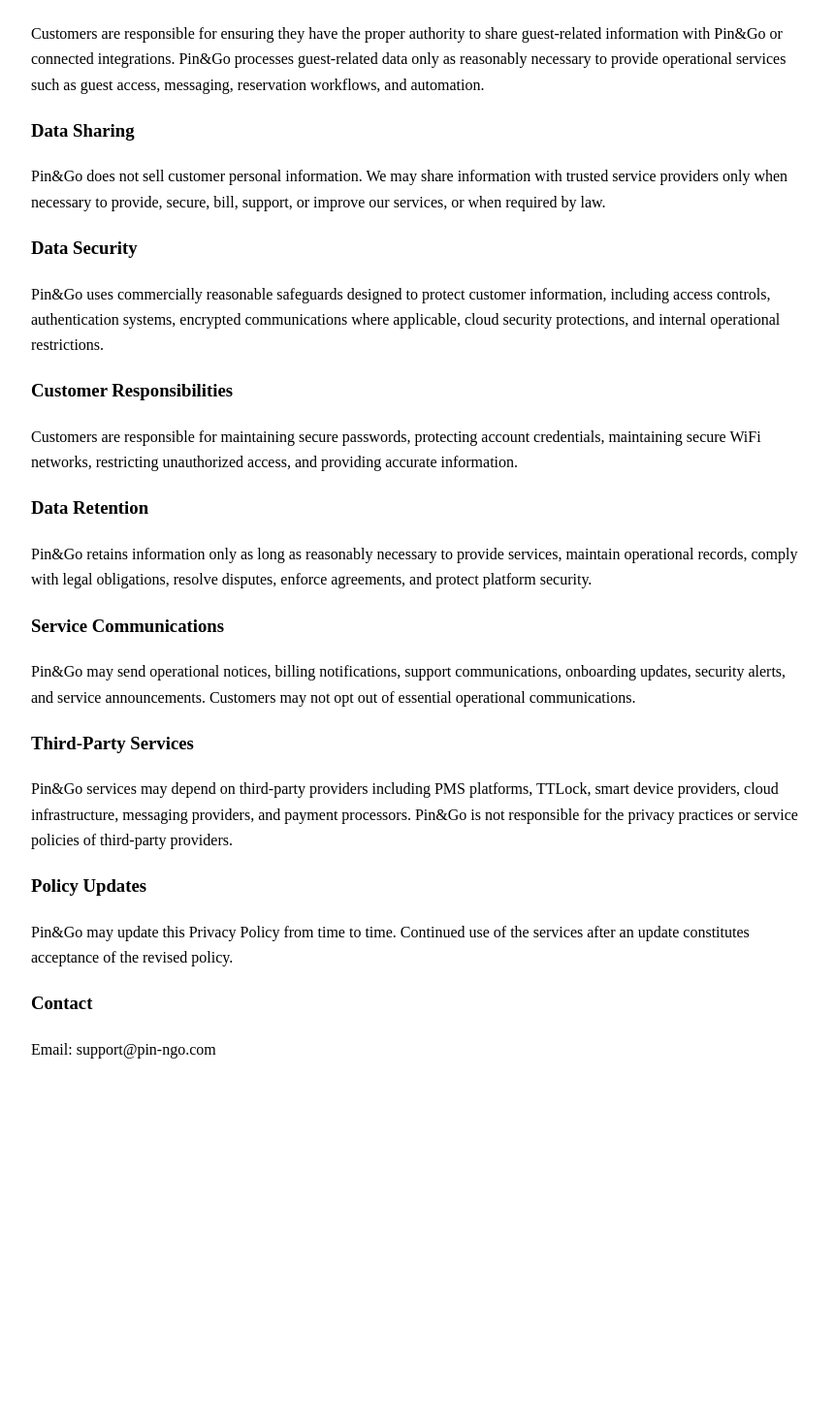
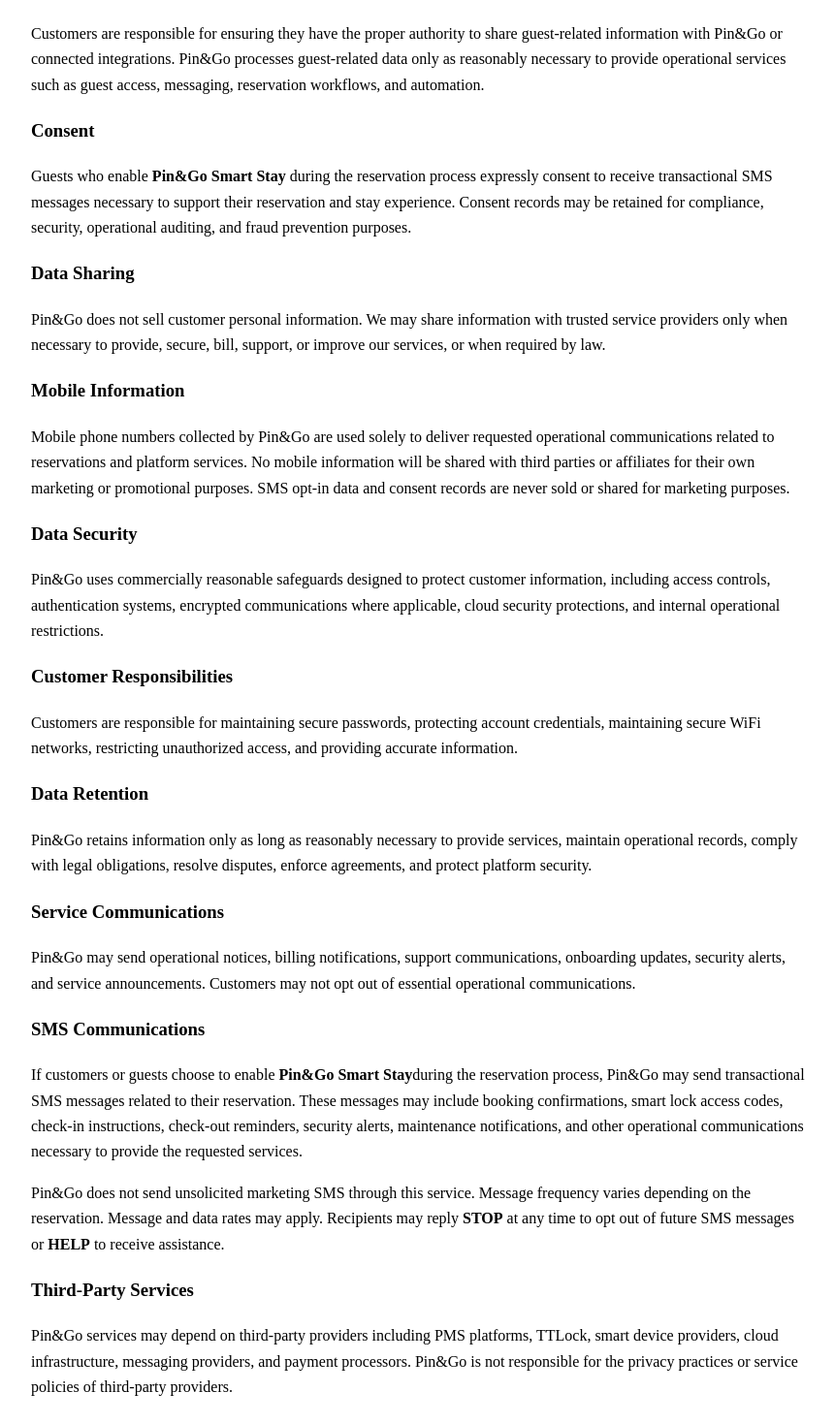
Before and after one commit to freddiefernandezmaysonet-netizen/pin-go-dashboard, a React (Vite) app: page /legal/privacy in a window 1280 px wide. Shown: the part 760-2229 px from the top of the page at 97% size, without its empty margins (208-1069 px from the left). Before the commit the page ends 1900 px from the top, so only its background shows below. Built offline with nearby package versions, Linux system fonts and the light colour scheme; no server answers.

Commit message:
Add booking legal links and SMS policy terms

```diff
--- a/src/pages/PrivacyPage.tsx
+++ b/src/pages/PrivacyPage.tsx
@@ -56,6 +56,14 @@ export default function PrivacyPage() {
         messaging, reservation workflows, and automation.
       </p>
 
+      <h3>Consent</h3>
+<p>
+  Guests who enable <strong>Pin&amp;Go Smart Stay</strong> during the reservation
+  process expressly consent to receive transactional SMS messages necessary to
+  support their reservation and stay experience. Consent records may be retained
+  for compliance, security, operational auditing, and fraud prevention purposes.
+</p>
+
       <h3>Data Sharing</h3>
       <p>
         Pin&amp;Go does not sell customer personal information. We may share
@@ -63,6 +71,15 @@ export default function PrivacyPage() {
         provide, secure, bill, support, or improve our services, or when required
         by law.
       </p>
+
+      <h3>Mobile Information</h3>
+<p>
+  Mobile phone numbers collected by Pin&amp;Go are used solely to deliver
+  requested operational communications related to reservations and platform
+  services. No mobile information will be shared with third parties or affiliates
+  for their own marketing or promotional purposes. SMS opt-in data and consent
+  records are never sold or shared for marketing purposes.
+</p>
 
       <h3>Data Security</h3>
       <p>
@@ -95,6 +112,23 @@ export default function PrivacyPage() {
         communications.
       </p>
 
+      <h3>SMS Communications</h3>
+<p>
+  If customers or guests choose to enable <strong>Pin&amp;Go Smart Stay</strong>
+  during the reservation process, Pin&amp;Go may send transactional SMS messages
+  related to their reservation. These messages may include booking confirmations,
+  smart lock access codes, check-in instructions, check-out reminders, security
+  alerts, maintenance notifications, and other operational communications
+  necessary to provide the requested services.
+</p>
+
+<p>
+  Pin&amp;Go does not send unsolicited marketing SMS through this service.
+  Message frequency varies depending on the reservation. Message and data rates
+  may apply. Recipients may reply <strong>STOP</strong> at any time to opt out
+  of future SMS messages or <strong>HELP</strong> to receive assistance.
+</p>
+
       <h3>Third-Party Services</h3>
       <p>
         Pin&amp;Go services may depend on third-party providers including PMS
@@ -110,9 +144,17 @@ export default function PrivacyPage() {
         use of the services after an update constitutes acceptance of the
         revised policy.
       </p>
+<h3>Contact</h3>
 
-      <h3>Contact</h3>
-      <p>Email: support@pin-ngo.com</p>
+<p>
+  Email: support@pin-ngo.com
+</p>
+
+<p>
+  For SMS support, reply <strong>HELP</strong> to any Pin&amp;Go message or
+  contact us at support@pin-ngo.com.
+</p>
+
     </div>
   );
 }
--- a/src/pages/TermsPage.tsx
+++ b/src/pages/TermsPage.tsx
@@ -76,6 +76,24 @@ export default function TermsPage() {
         modifications, and comply with all applicable laws.
       </p>
 
+      <h3>Pin&amp;Go Smart Stay Notifications</h3>
+<p>
+  Guests who choose to enable <strong>Pin&amp;Go Smart Stay</strong> during the
+  reservation process consent to receive transactional communications related to
+  their stay. These communications may include reservation confirmations,
+  check-in instructions, smart lock access codes, check-out reminders, security
+  alerts, maintenance notifications, and other operational messages necessary
+  to provide the requested services.
+</p>
+
+<p>
+  Pin&amp;Go Smart Stay is intended solely for operational communications and
+  is not used to deliver unsolicited marketing messages. Message frequency
+  varies depending on the reservation. Message and data rates may apply.
+  Recipients may reply <strong>STOP</strong> to opt out of future SMS messages
+  or <strong>HELP</strong> for assistance.
+</p>
+
       <h3>Third-Party Services</h3>
       <p>
         Pin&amp;Go services may depend on third-party providers such as TTLock,
@@ -100,7 +118,15 @@ export default function TermsPage() {
       </p>
 
       <h3>Contact</h3>
-      <p>Email: support@pin-ngo.com</p>
+
+<p>Email: support@pin-ngo.com</p>
+
+<p>
+  For questions regarding Pin&amp;Go Smart Stay notifications or SMS
+  communications, contact support@pin-ngo.com or reply
+  <strong> HELP </strong>
+  to any Pin&amp;Go SMS message.
+</p>
     </div>
   );
 }
--- a/src/pages/public-booking/PublicPropertyDetailPage.tsx
+++ b/src/pages/public-booking/PublicPropertyDetailPage.tsx
@@ -1104,7 +1104,20 @@ useEffect(() => {
                       You will be redirected to Stripe Checkout to complete your
                       payment.
                     </p>
-                  </form>
+                 <div style={styles.legalLinks}>
+  <span>
+    By completing your reservation, you agree to Pin&amp;Go&apos;s{" "}
+    <Link to="/terms" style={styles.legalLink}>
+      Terms of Service
+    </Link>{" "}
+    and{" "}
+    <Link to="/privacy" style={styles.legalLink}>
+      Privacy Policy
+    </Link>
+    .
+  </span>
+</div>
+                 </form>
                 </div>
               </div>
             </section>
@@ -2104,4 +2117,18 @@ stayNotificationsLegal: {
   fontWeight: 700,
 },
 
+legalLinks: {
+  marginTop: 14,
+  textAlign: "center",
+  fontSize: 12,
+  color: "#64748b",
+  lineHeight: 1.6,
+},
+
+legalLink: {
+  color: "#2563eb",
+  fontWeight: 800,
+  textDecoration: "none",
+},
+
 };
```
